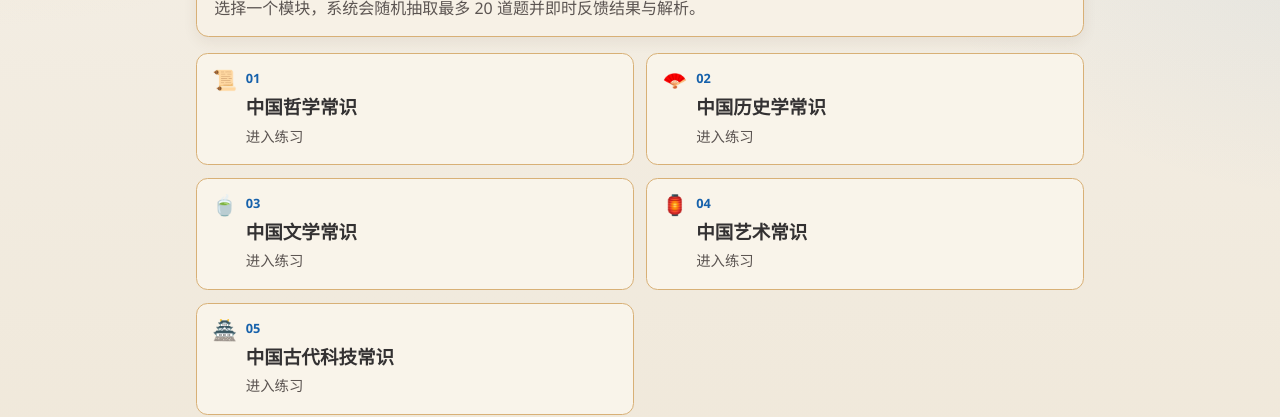
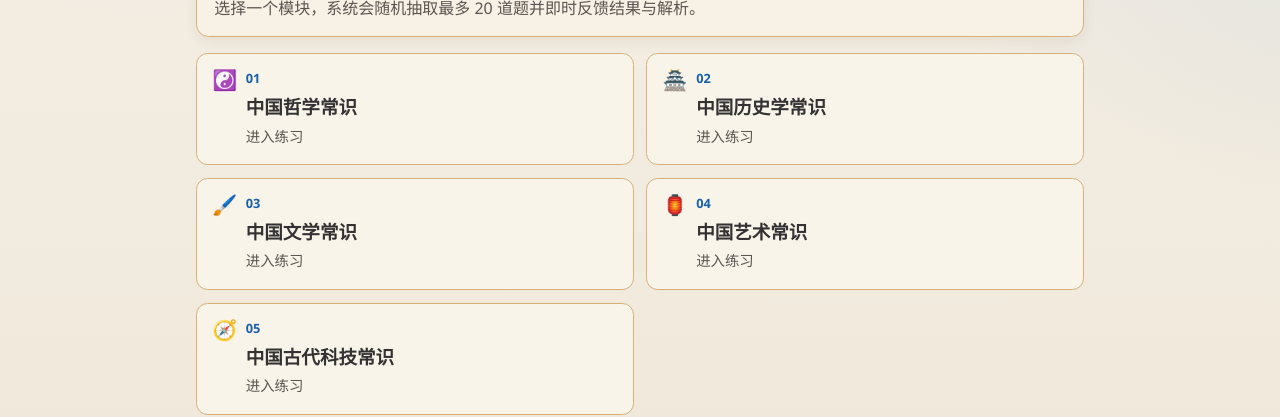
Before and after one commit to AlsoWereMe/ChineseReviewer, a React (Vite) app: page / in a window 1280 px wide. Shown: the part 205-622 px from the top of the page. Built offline with nearby package versions, Linux system fonts and the light colour scheme.

Commit message:
fix: update module motifs in LearningHome to reflect new thematic elements

```diff
--- a/src/pages/LearningHome.tsx
+++ b/src/pages/LearningHome.tsx
@@ -6,7 +6,7 @@ import {
 } from "../lib/reviewProgress";
 import { useConfirm } from "../components/ConfirmProvider";
 
-const MODULE_MOTIFS = ["📜", "🪭", "🍵", "🏮", "🏯"] as const;
+const MODULE_MOTIFS = ["☯️", "🏯", "🖌️", "🏮", "🧭"] as const;
 
 export function LearningHome() {
   const navigate = useNavigate();
```
